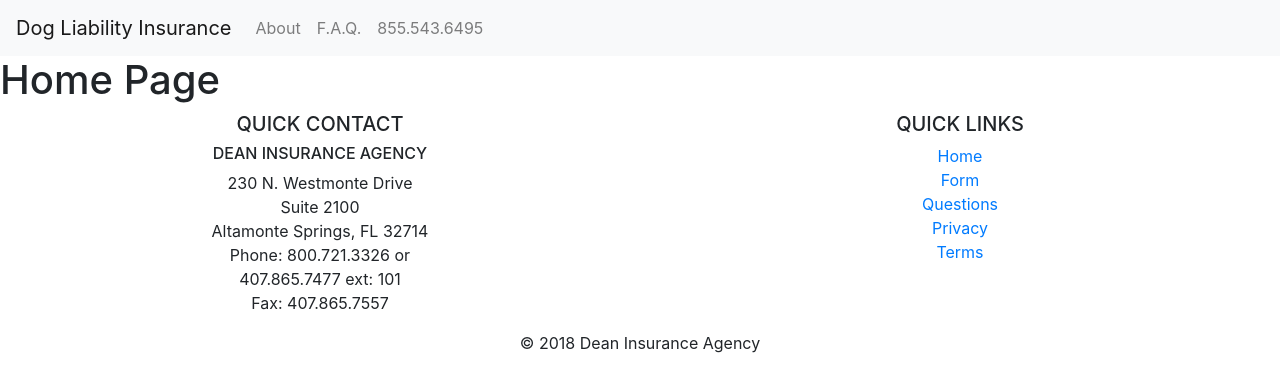
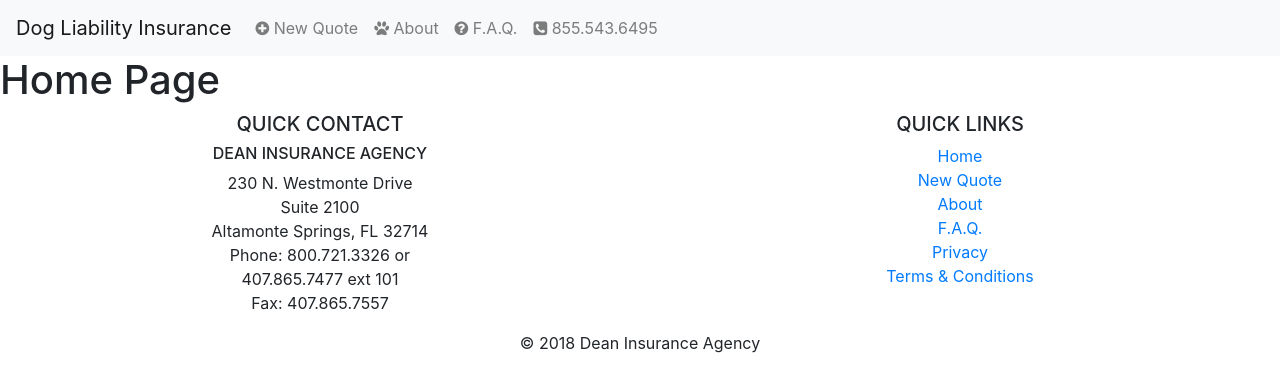
Before and after one commit to jmanock/BiteDog, a React (Create React App) app: page / in a window 1280 px wide. Shown: the top 392 px of the page. Built offline with nearby package versions, Linux system fonts and the light colour scheme.

Commit message:
setting up header n footer

```diff
--- a/public/index.html
+++ b/public/index.html
@@ -10,6 +10,7 @@
     -->
     <link rel="manifest" href="%PUBLIC_URL%/manifest.json">
     <link rel="shortcut icon" href="%PUBLIC_URL%/favicon.ico">
+    <link rel='stylesheet' href='https://stackpath.bootstrapcdn.com/font-awesome/4.7.0/css/font-awesome.min.css' />
     <!--
       Notice the use of %PUBLIC_URL% in the tags above.
       It will be replaced with the URL of the `public` folder during the build.
@@ -19,7 +20,7 @@
       work correctly both with client-side routing and a non-root public URL.
       Learn how to configure a non-root public URL by running `npm run build`.
     -->
-    <title>React App</title>
+    <title>Dog Bite Quote</title>
   </head>
   <body>
     <noscript>
--- a/src/Components/PageComponents/Footer.jsx
+++ b/src/Components/PageComponents/Footer.jsx
@@ -9,17 +9,18 @@ export const Footer = () => (
           <h5 className='text-uppercase'>quick contact</h5>
           <h6 className='text-uppercase'>dean insurance agency</h6>
           <address>
-            230 N. Westmonte Drive <br /> Suite 2100 <br /> Altamonte Springs, FL 32714 <br /> Phone: 800.721.3326 or <br /> 407.865.7477 ext: 101 <br /> Fax: 407.865.7557
+            230 N. Westmonte Drive <br /> Suite 2100 <br /> Altamonte Springs, FL 32714 <br /> Phone: 800.721.3326 or <br /> 407.865.7477 ext 101 <br /> Fax: 407.865.7557
           </address>
         </div>
         <div className='col-sm-6'>
           <h5 className='text-uppercase'>quick links</h5>
           <ul className='list-unstyled'>
             <li><NavLink to='/'>Home</NavLink></li>
-            <li><NavLink to='/Form'>Form</NavLink></li>
-            <li><NavLink to='/Questions'>Questions</NavLink></li>
+            <li><NavLink to='/Quote'>New Quote</NavLink></li>
+            <li><NavLink to='/About'>About</NavLink></li>
+            <li><NavLink to='/Questions'>F.A.Q.</NavLink></li>
             <li><NavLink to='/Privacy'>Privacy</NavLink></li>
-            <li><NavLink to='/Terms'>Terms</NavLink></li>
+            <li><NavLink to='/Terms'>Terms &amp; Conditions</NavLink></li>
           </ul>
         </div>
       </div>
--- a/src/Components/PageComponents/Header.jsx
+++ b/src/Components/PageComponents/Header.jsx
@@ -5,9 +5,10 @@ export const Header = () => (
   <nav className='navbar navbar-expand-lg navbar-light bg-light'>
     <NavLink className='navbar-brand' to='/'>Dog Liability Insurance</NavLink>
     <ul className='navbar-nav'>
-      <li className='nav-item'><NavLink className='nav-link' to='/About'>About</NavLink></li>
-      <li className='nav-item'><NavLink className='nav-link' to='/Questions'>F.A.Q.</NavLink></li>
-      <li className='nav-item'><a href='tel:8555346495' className='nav-link'>855.543.6495</a></li>
+      <li className='nav-item'><NavLink className='nav-link' to='/Quote'><i className='fa fa-plus-circle'></i> New Quote</NavLink></li>
+      <li className='nav-item'><NavLink className='nav-link' to='/About'><i className='fa fa-paw'></i> About</NavLink></li>
+      <li className='nav-item'><NavLink className='nav-link' to='/Questions'><i className='fa fa-question-circle'></i> F.A.Q.</NavLink></li>
+      <li className='nav-item'><a href='tel:8555346495' className='nav-link'><i className='fa fa-phone-square'></i> 855.543.6495</a></li>
     </ul>
   </nav>
 );
--- a/src/Components/PageComponents/Links.jsx
+++ b/src/Components/PageComponents/Links.jsx
@@ -1,6 +1,6 @@
 import React from 'react';
 import {Switch, Route} from 'react-router-dom';
-import {Home, About, Questions, Privacy, Terms, Form} from './PageSetUp';
+import {Home, About, Questions, Privacy, Terms, Quote} from './PageSetUp';
 
 export const Main = () => (
   <Switch>
@@ -9,6 +9,6 @@ export const Main = () => (
     <Route exact path='/Questions' component={Questions} />
     <Route exact path='/Privacy' component={Privacy} />
     <Route exact path='/Terms' component={Terms} />
-    <Route exact path='/Form' component={Form} />
+    <Route exact path='/Quote' component={Quote} />
   </Switch>
 );
--- a/src/Components/PageComponents/PageSetUp.jsx
+++ b/src/Components/PageComponents/PageSetUp.jsx
@@ -20,6 +20,6 @@ export const Terms = () => (
   <h1>Terms Page</h1>
 );
 
-export const Form = () => (
-  <h1>Form Page</h1>
+export const Quote = () => (
+  <h1>New Quote Page</h1>
 );
```
